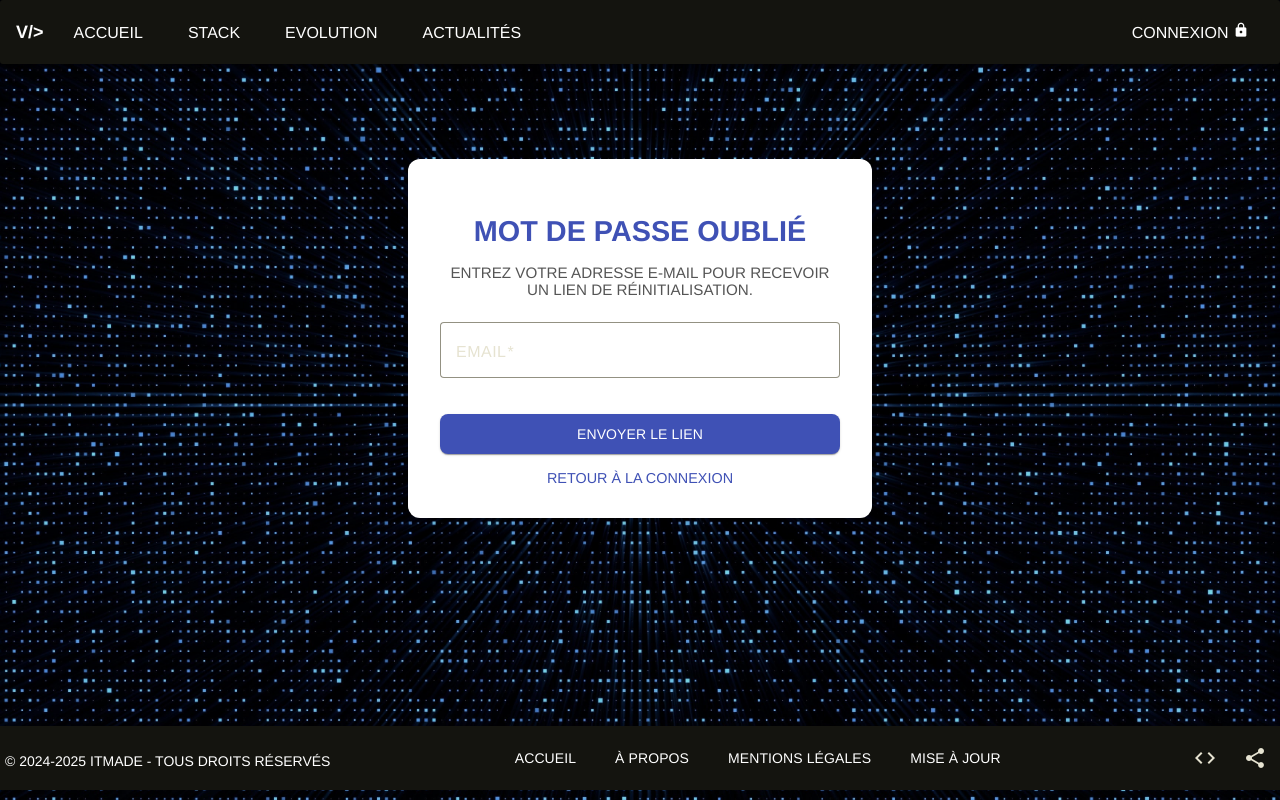
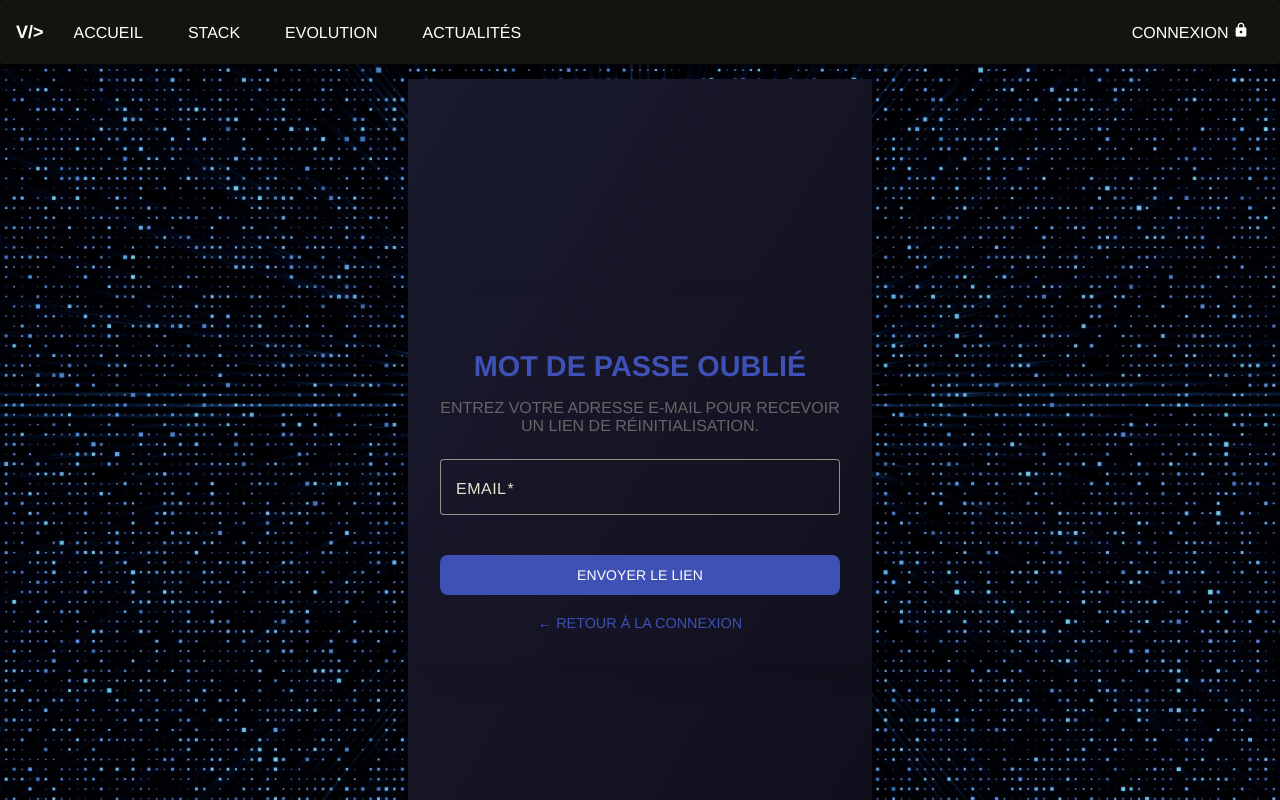
Before and after one commit to p4cm4n972/verstack-ihm, an Angular app: page /forgot-password in a window 1280 px wide. Built offline with nearby package versions, Linux system fonts and the light colour scheme; a web font is replaced by a local one.

Commit message:
ADSENCE amelioration

```diff
--- a/src/app/account/forgot-password/forgot-password.component.html
+++ b/src/app/account/forgot-password/forgot-password.component.html
@@ -1,24 +1,24 @@
-<div class="forgot-password-container">
-    <h2 class="forgot-password-title">Mot de passe oublié</h2>
-    <p class="forgot-password-instructions">
+<div class="forgot-container animate-fade-in">
+  <h2 class="forgot-title">Mot de passe oublié</h2>
+  <p class="forgot-instructions">
     Entrez votre adresse e-mail pour recevoir un lien de réinitialisation.
   </p>
 
-    <form [formGroup]="forgotPasswordForm" (ngSubmit)="onSubmit()">
-      <mat-form-field appearance="outline">
+  <form [formGroup]="forgotPasswordForm" (ngSubmit)="onSubmit()" class="forgot-form">
+    <mat-form-field appearance="outline" class="full-width">
       <mat-label>Email</mat-label>
-        <input matInput formControlName="email" type="email" required style="color: black;"/>
-        @if(forgotPasswordForm.get('email')?.invalid && forgotPasswordForm.get('email')?.touched){<mat-error>
-          Adresse e-mail invalide
-        </mat-error>}
+      <input matInput formControlName="email" type="email" required />
+      @if(forgotPasswordForm.get('email')?.invalid && forgotPasswordForm.get('email')?.touched){
+        <mat-error>Adresse e-mail invalide</mat-error>
+      }
     </mat-form-field>
 
-      <button mat-raised-button color="primary" class="submit-button" type="submit">
+    <button mat-raised-button color="primary" type="submit" [disabled]="forgotPasswordForm.invalid">
       Envoyer le lien
     </button>
   </form>
 
-    <div class="back-to-login">
-      <a routerLink="/signup">Retour à la connexion</a>
+  <div class="back-link">
+    <a routerLink="/signup">← Retour à la connexion</a>
   </div>
 </div>
--- a/src/app/account/forgot-password/forgot-password.component.scss
+++ b/src/app/account/forgot-password/forgot-password.component.scss
@@ -1,13 +1,21 @@
-.forgot-password-container {
+:host {
+  display: flex;
+  justify-content: center;
+  align-items: center;
+  height: 100vh;
+  background: linear-gradient(to bottom right, #1a1a2e, #0f0f1c);
+  font-family: 'Segoe UI', Tahoma, Geneva, Verdana, sans-serif;
+}
+.forgot-container {
   max-width: 400px;
-    margin: 80px auto;
+  margin: 100px auto;
   padding: 32px;
-    background-color: #ffffff;
-    border-radius: 12px;
-    box-shadow: 0 4px 20px rgba(0, 0, 0, 0.1);
+  border-radius: 16px;
+  box-shadow: 0 12px 30px rgba(0, 0, 0, 0.1);
+  animation: fadeInUp 0.5s ease;
 }
 
-  .forgot-password-title {
+.forgot-title {
   font-size: 1.8rem;
   font-weight: 600;
   margin-bottom: 16px;
@@ -15,42 +23,65 @@
   color: #3f51b5;
 }
 
-  .forgot-password-instructions {
-    font-size: 0.95rem;
+.forgot-instructions {
+  font-size: 1rem;
   margin-bottom: 24px;
   text-align: center;
-    color: #555;
+  color: #666;
+}
+
+.forgot-form {
+  display: flex;
+  flex-direction: column;
+  gap: 20px;
 }
 
 mat-form-field {
   width: 100%;
-    margin-bottom: 16px;
 }
 
-  .submit-button {
+button[type='submit'] {
   width: 100%;
-    padding: 10px 0;
+  padding: 12px 0;
+  font-weight: 500;
+  border-radius: 8px;
   background-color: #3f51b5;
-    color: #fff;
-    border-radius: 8px;
-    font-weight: 500;
+  color: white;
+  transition: background-color 0.3s;
 }
 
-  .submit-button:hover {
+button[type='submit']:hover {
   background-color: #303f9f;
 }
 
-  .back-to-login {
-    margin-top: 16px;
+.back-link {
+  margin-top: 20px;
   text-align: center;
   font-size: 0.9rem;
 }
 
-  .back-to-login a {
+.back-link a {
   color: #3f51b5;
   text-decoration: none;
+  transition: color 0.3s;
 }
 
-  .back-to-login a:hover {
+.back-link a:hover {
+  color: #303f9f;
   text-decoration: underline;
 }
+
+@keyframes fadeInUp {
+  0% {
+    opacity: 0;
+    transform: translateY(20px);
+  }
+  100% {
+    opacity: 1;
+    transform: translateY(0);
+  }
+}
+
+.animate-fade-in {
+  animation: fadeInUp 0.5s ease;
+}
--- a/src/app/composant/termes/termes.component.html
+++ b/src/app/composant/termes/termes.component.html
@@ -57,7 +57,7 @@
         <!-- <li><strong>Adresse postale:</strong> [Votre Adresse]</li>
         <li><strong>Téléphone:</strong> [Votre Numéro]</li> -->
     </ul>
-    <p>Merci d'utiliser Verstack.io !</p>
+    <p>Merci d'utiliser verstack.io !</p>
 </mat-dialog-content>
 <mat-dialog-actions align="end">
     <button mat-button [mat-dialog-close]="false">Fermer</button>
--- a/src/app/core/component/home/home.component.html
+++ b/src/app/core/component/home/home.component.html
@@ -1,7 +1,3 @@
-<head>
-  <script async src="https://pagead2.googlesyndication.com/pagead/js/adsbygoogle.js?client=ca-pub-3195351081459490"
-    crossorigin="anonymous"></script>
-</head>
 <div class="container">
   <div class="row">
     <div class="col left">
--- a/src/app/core/component/news/dialog-data-articles.html
+++ b/src/app/core/component/news/dialog-data-articles.html
@@ -1,3 +1,7 @@
+<head>
+    <script async src="https://pagead2.googlesyndication.com/pagead/js/adsbygoogle.js?client=ca-pub-3195351081459490"
+      crossorigin="anonymous"></script>
+  </head>
 <div>
     <mat-dialog-content class="mat-typography">
         <div [innerHtml]="data"></div>
--- a/src/app/core/component/signup/signup.component.html
+++ b/src/app/core/component/signup/signup.component.html
@@ -1,7 +1,3 @@
-<head>
-    <script async src="https://pagead2.googlesyndication.com/pagead/js/adsbygoogle.js?client=ca-pub-3195351081459490"
-        crossorigin="anonymous"></script>
-</head>
 <section>
     <mat-card class="signup-container">
         <mat-tab-group class="tabstyle" dynamicHeight [(selectedIndex)]="selectedTab">
--- a/src/index.html
+++ b/src/index.html
@@ -5,7 +5,7 @@
   <meta charset="utf-8">
   <meta name="description"
     content="Votre source centralisée d'informations sur les langages de programmation et les outils dédiés au développement informatiqueLangages de programmation, frameworks , leur version, et les tendances">
-  <title>Verstack.io</title>
+  <title>verstack.io</title>
   <base href="/">
   <meta name="viewport" content="width=device-width, initial-scale=1">
   <link rel="icon" type="image/x-icon" href="favicon.ico">
@@ -19,8 +19,8 @@
 
   <link rel="stylesheet"
     href="https://fonts.googleapis.com/css2?family=Material+Symbols+Outlined:opsz,wght,FILL,GRAD@20..48,100..700,0..1,-50..200&icon_names=menu" />
-  <script async src="https://pagead2.googlesyndication.com/pagead/js/adsbygoogle.js?client=ca-pub-3195351081459490"
-    crossorigin="anonymous"></script>
+ <!-- <script async src="https://pagead2.googlesyndication.com/pagead/js/adsbygoogle.js?client=ca-pub-3195351081459490"
+    crossorigin="anonymous"></script>-->
 </head>
 
 <body class="mat-typography">
```
Lines whose indentation alone changed are shown as unchanged.
